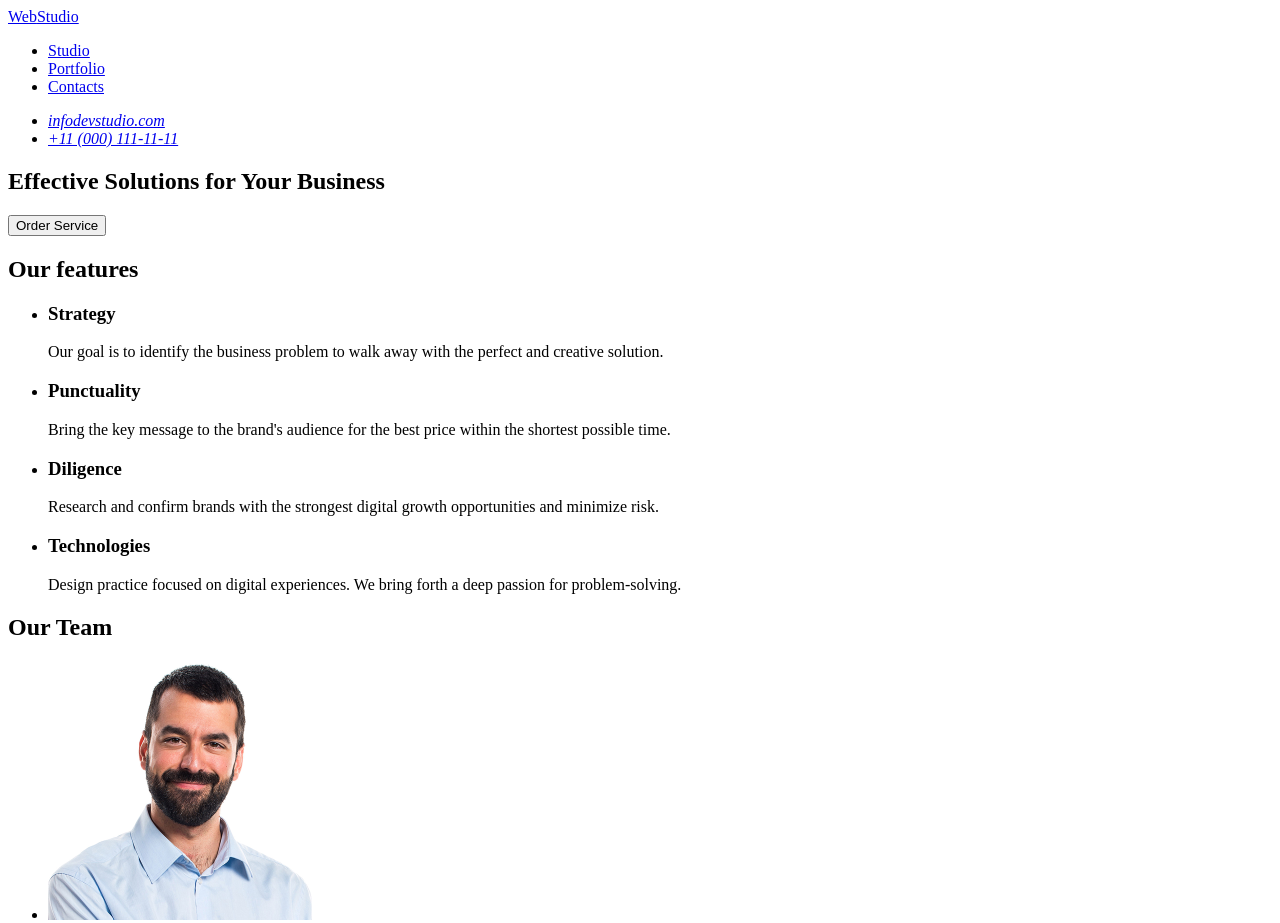
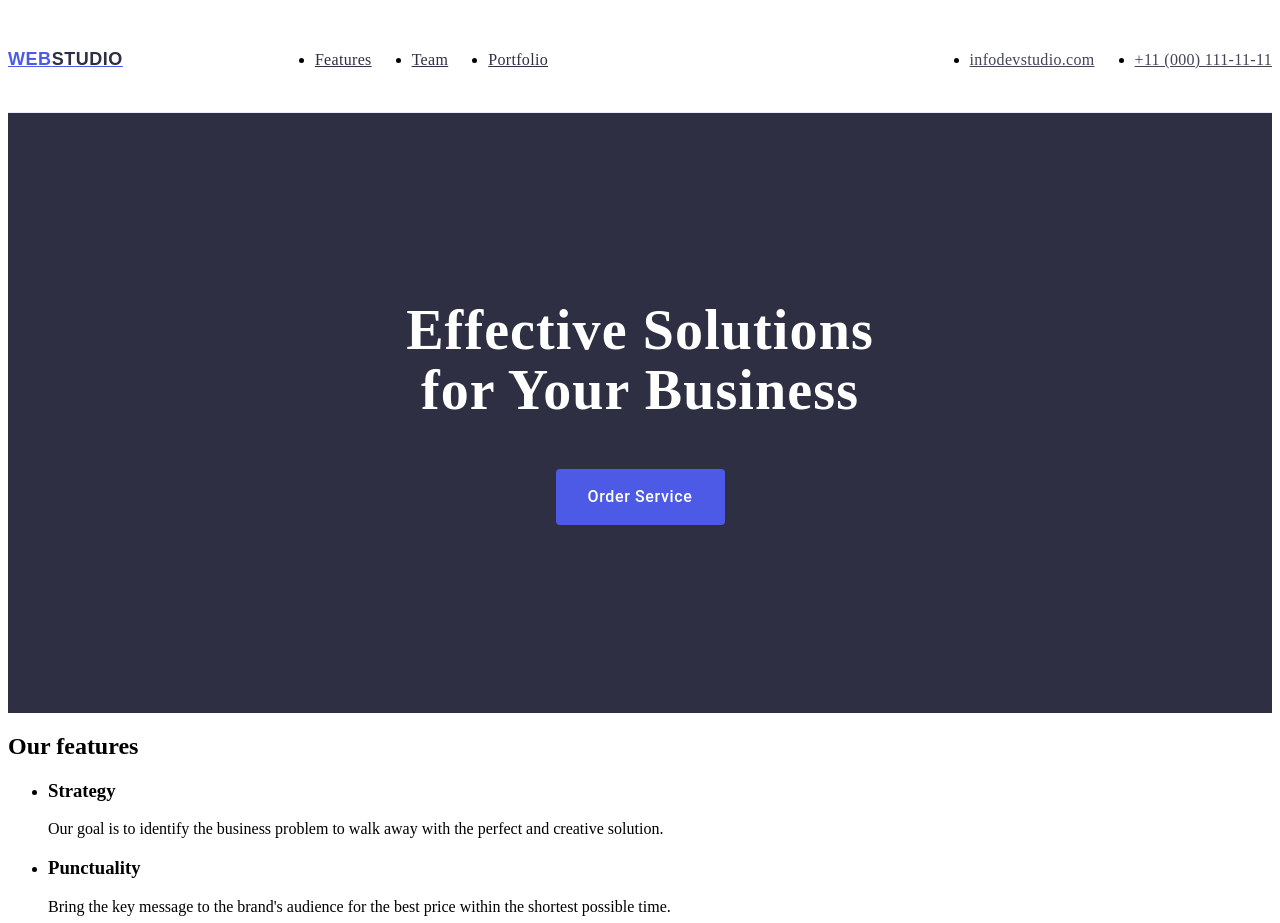
Before and after one commit to Alex-Levkivskyi/goit-markup-hw-02, a plain HTML site: page index.html in a window 1280 px wide. Shown: the top 923 px of the page. Drawn offline with Linux system fonts and the light colour scheme.

Commit message:
header and classes

```diff
--- a/index.html
+++ b/index.html
@@ -4,6 +4,7 @@
     <meta charset="UTF-8" />
     <meta name="viewport" content="width=device-width, initial-scale=1.0" />
     <title>WebStudio</title>
+    <link rel="stylesheet" href="./css/main.css" />
   </head>
   <body>
     <header class="header">
@@ -14,13 +15,13 @@
           </a>
           <ul class="header-list">
             <li class="header-item">
-              <a class="header-link" href="./index.html">Studio</a>
+              <a class="header-link" href="./index.html">Features</a>
+            </li>
+            <li class="header-item">
+              <a class="header-link" href="./index.html">Team</a>
             </li>
             <li class="header-item">
               <a class="header-link" href="./index.html">Portfolio</a>
-            </li>
-            <li class="header-item">
-              <a class="header-link" href="./index.html">Contacts</a>
             </li>
           </ul>
         </nav>
```
